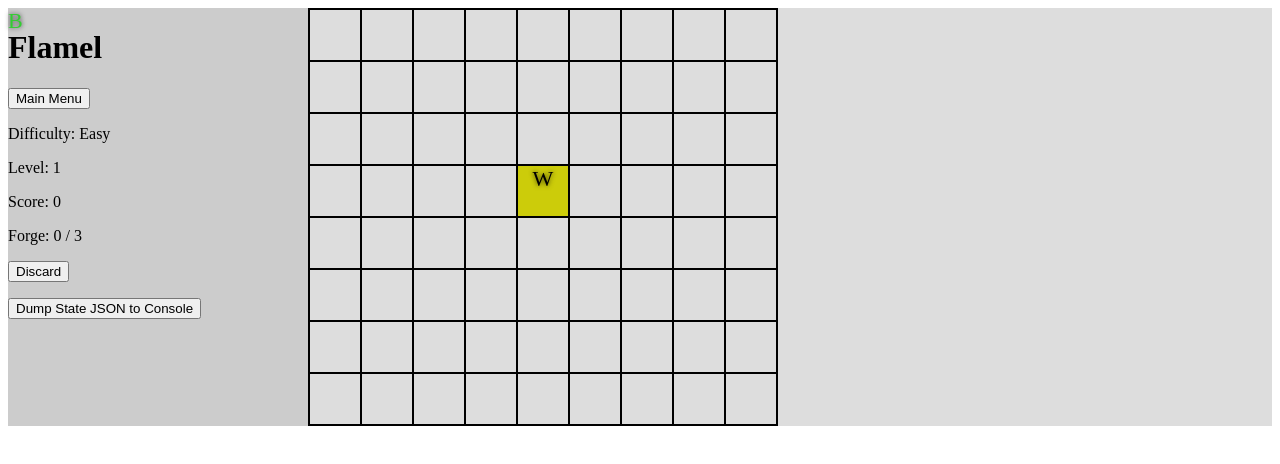
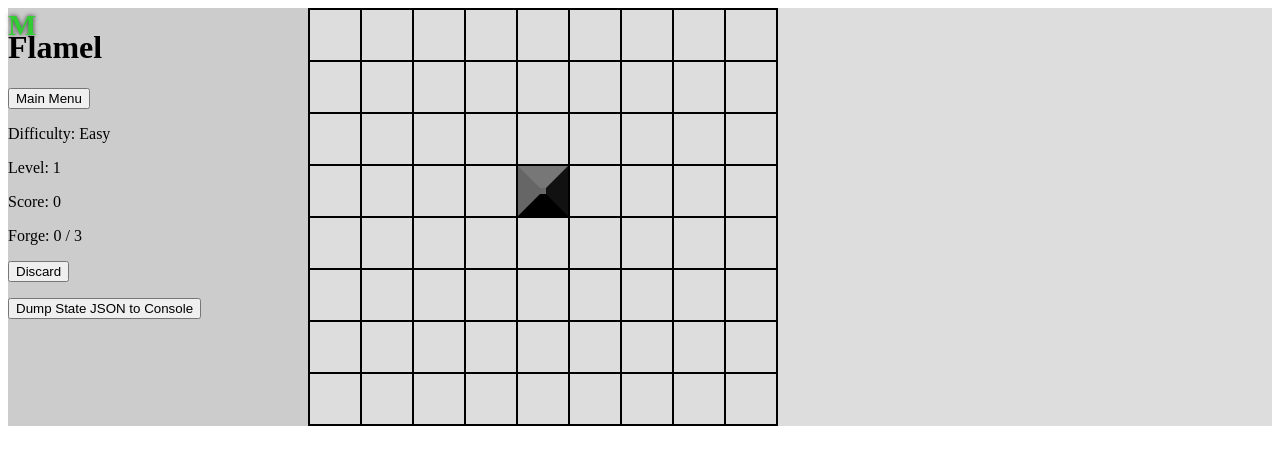
Before and after one commit to josiah-keller/flamel, a Vue app: page / in a window 1280 px wide. Both pictures are taken after a click on the button "Play". Shown: the top 464 px of the page. Built offline with nearby package versions, Linux system fonts and the light colour scheme.

Commit message:
Rune improvements Closes #19

```diff
--- a/src/components/BoardCell.vue
+++ b/src/components/BoardCell.vue
@@ -28,6 +28,8 @@ export default {
     width: 100%;
     height: 100%;
     text-align: center;
+    line-height: 50px;
+    vertical-align: middle;
 
     &.gold {
       background: #cccc0a;
--- a/src/components/Rune.vue
+++ b/src/components/Rune.vue
@@ -1,21 +1,56 @@
 <template>
-  <div class="rune" :class="`color-${color}`">
+  <div class="rune" :class="classString">
     {{ shape }}
   </div>
 </template>
 
 <script>
+import Constants from "../game/constants";
 export default {
   props: {
     shape: String,
     color: String,
   },
+  computed: {
+    classString() {
+      let cls = `color-${this.color}`;
+      if (this.shape === Constants.WILD_SHAPE) {
+        cls += " special-wild";
+      } else if (this.shape === Constants.BOMB_SHAPE) {
+        cls += " special-bomb";
+      }
+      return cls;
+    },
+  },
 };
 </script>
 
 <style lang="scss">
+  @keyframes bomb-fuse-spark {
+    0% {
+      box-shadow: 0px -4px 5px #f20;
+    }
+    20% {
+      box-shadow: 0px -4px 4px #f00;
+    }
+    40% {
+      box-shadow: 0px -5px 5px #f80;
+    }
+    60% {
+      box-shadow: 0px -5px 4px #f47;
+    }
+    80% {
+      box-shadow: 0px -4px 4px #f32;
+    }
+    100% {
+      box-shadow: 0px -5px 4px #f50;
+    }
+  }
+
   .rune {
-    font-size: 22px;
+    box-sizing: border-box;
+    font-size: 30px;
+    font-weight: bold;
     text-shadow: 0px 0px 5px rgba(0, 0, 0, 0.75);
 
     &.color-red {
@@ -45,5 +80,40 @@ export default {
     &.color-gray {
       color: slategray;
     }
+    &.color-special {
+      color: transparent;
+      font-size: 0px;
+      text-shadow: none;
+    }
+    &.special-wild {
+      width: 50px;
+      height: 50px;
+      background: #888;
+      border: 22px outset #666;
+      border-top-color: #777;
+      border-bottom-color: #555;
+      box-shadow: inset 0px 0px 20px #666;
+    }
+    &.special-bomb {
+      width: 30px;
+      height: 30px;
+      border-radius: 50%;
+      background: #222;
+      box-shadow: 0px 0px 5px rgba(0, 0, 0, 0.75);
+
+      &::after {
+        content: ' ';
+        position: absolute;
+        width: 1px;
+        height: 10px;
+        left: 50%;
+        top: -10px;
+        transform: rotate(30deg);
+        transform-origin: bottom center;
+        background: #222;
+        box-shadow: 0px -4px 5px #f00;
+        animation: 1s linear infinite bomb-fuse-spark;
+      }
+    }
   }
 </style>
--- a/src/game/constants.js
+++ b/src/game/constants.js
@@ -4,11 +4,12 @@ const Constants = {
   START_SPACE_ROW: 3,
   START_SPACE_COL: 4,
 
-  SPECIAL_COLOR: "black",
+  SPECIAL_COLOR: "special",
   WILD_SHAPE: "W",
   BOMB_SHAPE: "%",
 
-  RUNE_SHAPES: "ABCDEFGHIJKLMNOPQRSTUV".split(""),
+  // RUNE_SHAPES: "ABCDEFGHIJKLMNOPQRSTUV".split(""),
+  RUNE_SHAPES: "∞MΣλ※ΩVI‡ωδΨΔCπβЖX§Φµ".split(""),
   RUNE_COLORS: [
     "red", "blue", "magenta", "green",
     "yellow", "cyan", "orange", "white", "gray",
```
